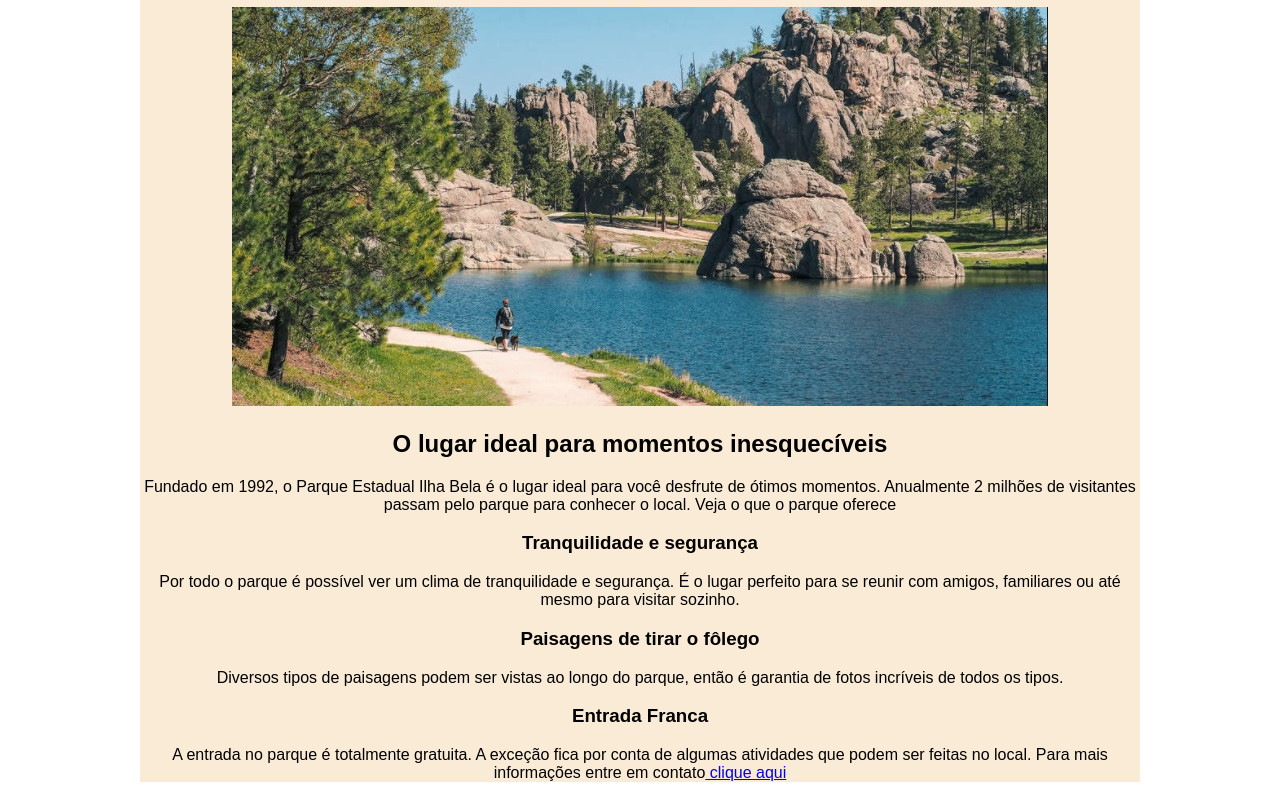
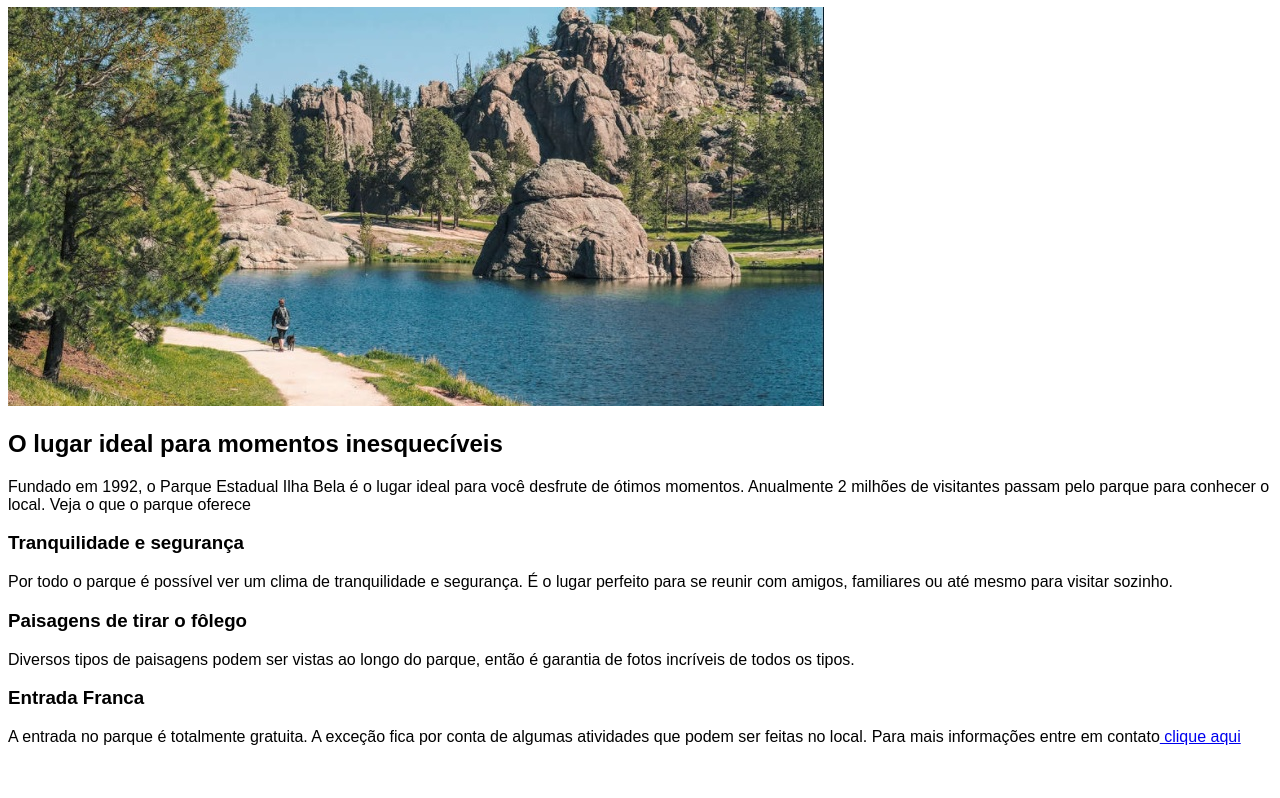
Before and after one commit to GuhDev0/Meus-Estudos, a plain HTML site: page HTML/Projeto-parque/index.html in a window 1280 px wide. Shown: the part 73-871 px from the top of the page. After the commit the page ends 835 px from the top, so only its background shows below. Drawn offline with Linux system fonts and the light colour scheme.

Commit message:
Update index.html

```diff
--- a/HTML/Projeto-parque/index.html
+++ b/HTML/Projeto-parque/index.html
@@ -7,17 +7,12 @@
     <style>
 
         body{
-            max-width: 1000px;
+
             font-family: Arial, Helvetica, sans-serif;
-            margin: auto;
 
         }
-        main{
-            background-color:antiquewhite;
-            text-align: center;
-            align-items: center;
 
-        }
+
 
     </style>
 </head>
```
